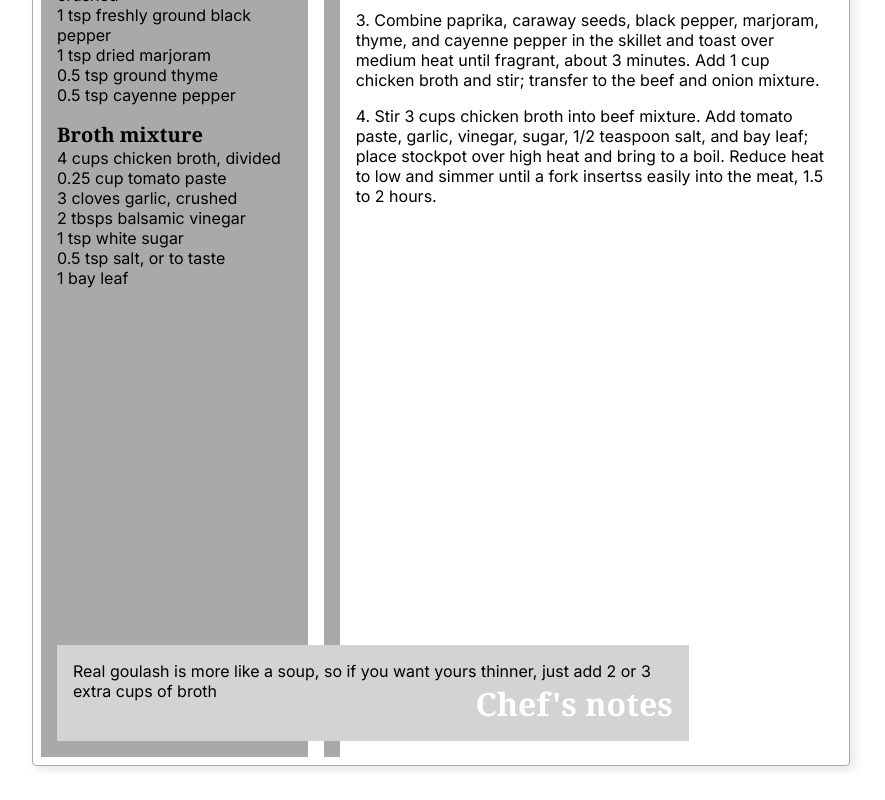
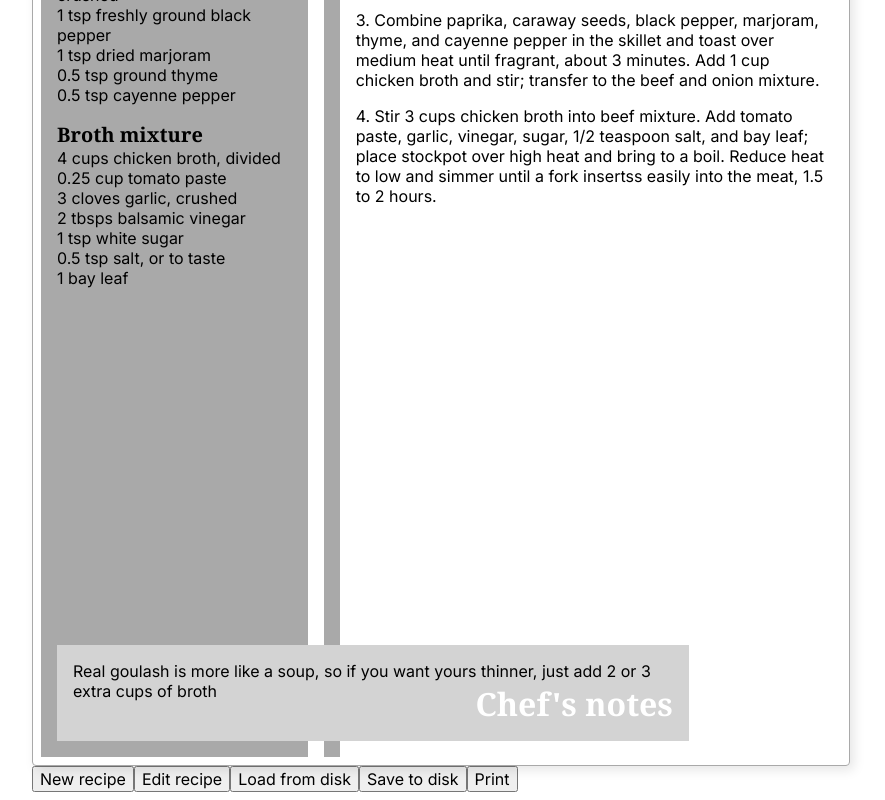
Before and after one commit to rhpkegel/recipe-book, an Angular app in the folder src/main/frontend/: page / in a window 1280 px wide. Shown: the part 395-1195 px from the top of the page, without its empty margins (199-1084 px from the left). Before the commit the page ends 1169 px from the top, so only its background shows below. Built offline with nearby package versions, Linux system fonts and the light colour scheme.

Commit message:
some WIP before dep updates

```diff
--- a/src/main/frontend/src/app/app.component.html
+++ b/src/main/frontend/src/app/app.component.html
@@ -1,3 +1,3 @@
 <div class="recipe-page-container">
-<app-recipe-page></app-recipe-page>
+<app-recipe-editor></app-recipe-editor>
 </div>
--- a/src/main/frontend/src/app/app.module.ts
+++ b/src/main/frontend/src/app/app.module.ts
@@ -5,12 +5,14 @@ import { AppRoutingModule } from './app-routing.module';
 import { AppComponent } from './app.component';
 import { RecipePageComponent } from './recipe-page/recipe-page.component';
 import { FormatUnitPipe } from './recipe-page/format-unit.pipe';
+import { RecipeEditorComponent } from './recipe-editor/recipe-editor.component';
 
 @NgModule({
   declarations: [
     AppComponent,
     RecipePageComponent,
-    FormatUnitPipe
+    FormatUnitPipe,
+    RecipeEditorComponent
   ],
   imports: [
     BrowserModule,
--- /dev/null
+++ b/src/main/frontend/src/app/recipe-editor/recipe-editor.component.html
@@ -0,0 +1,8 @@
+<app-recipe-page></app-recipe-page>
+<div class="footer">
+  <button>New recipe</button>
+  <button>Edit recipe</button>
+  <button>Load from disk</button>
+  <button>Save to disk</button>
+  <button>Print</button>
+</div>
--- /dev/null
+++ b/src/main/frontend/src/app/recipe-editor/recipe-editor.component.ts
@@ -0,0 +1,15 @@
+import { Component, OnInit } from '@angular/core';
+
+@Component({
+  selector: 'app-recipe-editor',
+  templateUrl: './recipe-editor.component.html',
+  styleUrls: ['./recipe-editor.component.scss']
+})
+export class RecipeEditorComponent implements OnInit {
+
+  constructor() { }
+
+  ngOnInit(): void {
+  }
+
+}
--- a/src/main/frontend/src/app/recipe-page/recipe-page.component.ts
+++ b/src/main/frontend/src/app/recipe-page/recipe-page.component.ts
@@ -1,4 +1,4 @@
-import { Component, OnInit } from '@angular/core';
+import {Component, Input, OnInit} from '@angular/core';
 import {exampleRecipe, Recipe} from "./recipe.model";
 
 @Component({
@@ -7,6 +7,7 @@ import {exampleRecipe, Recipe} from "./recipe.model";
   styleUrls: ['./recipe-page.component.scss']
 })
 export class RecipePageComponent implements OnInit {
+  @Input()
   public recipe: Recipe = exampleRecipe;
 
   constructor() { }
```
Also changed, not shown: src/main/frontend/package.json (+4 -3 lines), src/main/frontend/src/app/recipe-editor/recipe-editor.component.scss (added), 2 other files (tests, documents, lock files or other folders).
